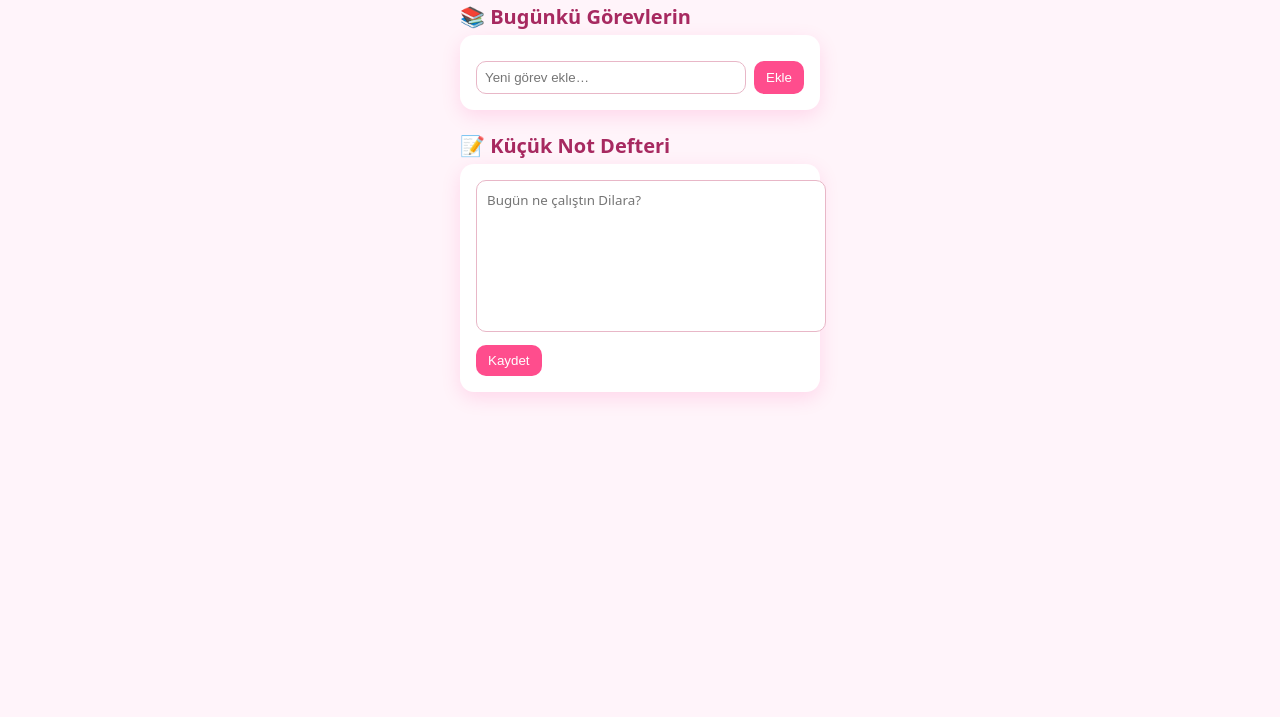
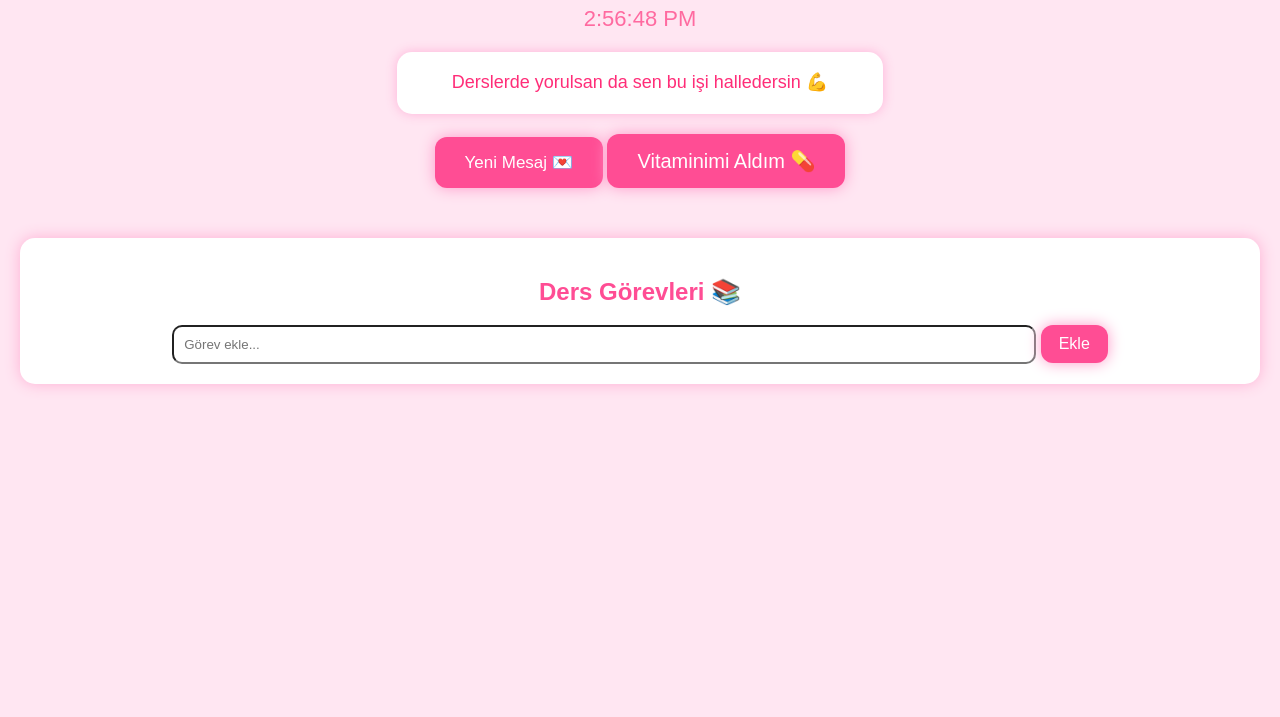
Before and after one commit to Gnyfrt/gnyfrt.github.io, a plain HTML site: page index.html in a window 1280 px wide. Shown: the part 83-800 px from the top of the page. Drawn offline with Linux system fonts and the light colour scheme.

Commit message:
Update index.html

```diff
--- a/index.html
+++ b/index.html
@@ -1,200 +1,212 @@
-<!doctype html>
+<!DOCTYPE html>
 <html lang="tr">
 <head>
-<meta charset="utf-8">
-<meta name="viewport" content="width=device-width,initial-scale=1">
-<title>Dilara'nın Mini Çalışma Alanı 💗</title>
-
+<meta charset="UTF-8" />
+<title>Dilara İçin 💗</title>
 <style>
-  body{
-    margin:0;
-    font-family:system-ui;
-    background:#fff4fa;
-    display:flex;
-    justify-content:center;
-    padding:30px;
+    body {
+        font-family: 'Arial', sans-serif;
+        margin: 0;
+        background: #ffe6f2;
+        color: #444;
+        text-align: center;
+        padding: 20px;
     }
 
-  .container{
-    width:360px;
+    h1 {
+        margin-top: 10px;
+        font-size: 32px;
+        color: #ff3d8b;
+        text-shadow: 0 0 10px #ffb3d9;
     }
 
-  .clock{
-    text-align:center;
-    font-size:26px;
-    font-weight:700;
-    margin-bottom:20px;
-    color:#c03675;
-    text-shadow:0 0 8px rgba(255,100,160,.3);
+    #clock {
+        font-size: 22px;
+        margin-bottom: 15px;
+        color: #ff6aa0;
     }
 
-  h2{
-    margin:10px 0 5px;
-    color:#a72960;
-    font-size:20px;
+    button {
+        background: #ff4d94;
+        border: none;
+        padding: 15px 30px;
+        color: white;
+        font-size: 20px;
+        border-radius: 12px;
+        cursor: pointer;
+        box-shadow: 0 0 15px #ff9ac9;
+        transition: 0.2s;
     }
 
-  /* task list */
-  .taskbox{
-    background:white;
-    padding:16px;
-    border-radius:14px;
-    box-shadow:0 6px 20px rgba(255,0,120,.12);
-    margin-bottom:22px;
+    button:hover {
+        transform: scale(1.05);
     }
 
-  .task-item{
-    display:flex;
-    align-items:center;
-    margin:6px 0;
+    /* Heart animation */
+    .heart {
+        position: fixed;
+        top: 50%;
+        left: 50%;
+        font-size: 40px;
+        color: #ff2d78;
+        animation: pop 1.2s ease-out forwards;
+        white-space: nowrap;
     }
 
-  .task-item input{
-    width:17px;height:17px;cursor:pointer;
+    @keyframes pop {
+        0% { transform: translate(-50%, -50%) scale(0.2); opacity: 1; }
+        70% { transform: translate(-50%, -200%) scale(1.5); opacity: 1; }
+        100% { opacity: 0; transform: translate(-50%, -300%) scale(0.5); }
     }
 
-  .task-item span{
-    margin-left:10px;
-    font-size:15px;
+    /* Task area */
+    #taskContainer {
+        margin-top: 30px;
+        background: white;
+        padding: 20px;
+        border-radius: 15px;
+        box-shadow: 0 0 15px #ffb0d4;
     }
 
-  .task-item.done span{
-    text-decoration:line-through;
-    color:#777;
+    #taskContainer h2 {
+        color: #ff4d94;
     }
 
-  .addbox{
-    display:flex;
-    margin-top:10px;
-  }
-  .addbox input{
-    flex:1;
-    padding:8px;
-    border-radius:10px;
-    border:1px solid #e8b7c7;
-  }
-  .addbox button{
-    margin-left:8px;
-    background:#ff4d8d;
-    color:white;
-    border:0;
-    padding:8px 12px;
-    border-radius:10px;
-    cursor:pointer;
+    .task {
+        display: flex;
+        justify-content: space-between;
+        background: #ffe6f7;
+        padding: 10px;
+        margin: 6px 0;
+        border-radius: 8px;
     }
 
-  /* notepad */
-  .note{
-    background:white;
-    padding:16px;
-    border-radius:14px;
-    box-shadow:0 6px 20px rgba(255,0,120,.12);
+    .delBtn {
+        background: #ff2e63;
+        border: none;
+        color: white;
+        padding: 6px 12px;
+        border-radius: 6px;
+        cursor: pointer;
     }
-  .note textarea{
-    width:100%;
-    height:130px;
-    border-radius:10px;
-    border:1px solid #e8b7c7;
-    padding:10px;
-    resize:none;
-    font-family:inherit;
-  }
-  .note button{
-    margin-top:8px;
-    background:#ff4d8d;
-    border:0;
-    padding:8px 12px;
-    color:white;
-    border-radius:10px;
-    cursor:pointer;
+
+    /* Günün mesajı kutusu */
+    #dailyMsgBox {
+        background: white;
+        padding: 18px;
+        border-radius: 15px;
+        margin: 20px auto;
+        width: 90%;
+        max-width: 450px;
+        font-size: 18px;
+        box-shadow: 0 0 12px #ffb3d9;
+        color: #ff2d78;
+        line-height: 1.4;
     }
 </style>
+</head>
 
-</head>
 <body>
 
-<div class="container">
+<h1>Dilara Uygur 💗</h1>
+<div id="clock"></div>
 
-  <!-- SAAT -->
-  <div class="clock" id="clock">00:00</div>
+<!-- Günün mesajı -->
+<div id="dailyMsgBox">Yükleniyor...</div>
+<button onclick="newMessage()" style="margin-bottom:20px; font-size:17px;">Yeni Mesaj 💌</button>
 
-  <!-- TASKLAR -->
-  <h2>📚 Bugünkü Görevlerin</h2>
-  <div class="taskbox">
+<button onclick="vitamin()">Vitaminimi Aldım 💊</button>
+
+<div id="taskContainer">
+    <h2>Ders Görevleri 📚</h2>
+    <input type="text" id="taskInput" placeholder="Görev ekle..." style="padding:10px; width:70%; border-radius:10px;">
+    <button onclick="addTask()" style="padding:10px 18px; font-size:16px;">Ekle</button>
     <div id="tasks"></div>
-
-    <div class="addbox">
-      <input id="newTask" placeholder="Yeni görev ekle…">
-      <button onclick="addTask()">Ekle</button>
-    </div>
 </div>
 
-  <!-- NOTEPAD -->
-  <h2>📝 Küçük Not Defteri</h2>
-  <div class="note">
-    <textarea id="notepad" placeholder="Bugün ne çalıştın Dilara?"></textarea>
-    <button onclick="saveNote()">Kaydet</button>
-  </div>
-
-</div>
-
-
 <script>
-  /* SAAT ÇALIŞIYOR */
+// Saat
 function updateClock(){
     const now = new Date();
-    let h = now.getHours().toString().padStart(2,"0");
-    let m = now.getMinutes().toString().padStart(2,"0");
-    document.getElementById("clock").textContent = `${h}:${m}`;
+    document.getElementById("clock").innerText = now.toLocaleTimeString();
 }
-  setInterval(updateClock,1000); updateClock();
+setInterval(updateClock, 1000);
+updateClock();
 
+// Günün mesajları
+const messages = [
+    "Bugün çok güzelsin, haberin olsun 😍",
+    "Seninle konuşmak bile günü güzelleştiriyor 💗",
+    "Küçük adımlar da ilerlemedir, aferin sana 🧠✨",
+    "Her zaman yanındayım, unutma 💞",
+    "Derslerde yorulsan da sen bu işi halledersin 💪",
+    "Sen gülünce vallahi dünyanın aydınlık seviyesi artıyor 😌",
+    "Kendine nazik ol bugün, olur mu? 🌸",
+    "İyi ki varsın Dilara, çok ciddiyim 💖",
+    "Bu mesaj random ama sevgim random değil 😎💗",
+    "Ne yaparsan yap çok tatlısın, canım sevgilim 💕"
+];
 
-  /* TASKS */
-  let tasks = JSON.parse(localStorage.getItem("dilaraTasks") || "[]");
-  const tasksEl = document.getElementById("tasks");
+// Sayfa açılınca rastgele mesaj
+function loadDailyMessage() {
+    const msg = messages[Math.floor(Math.random() * messages.length)];
+    document.getElementById("dailyMsgBox").innerText = msg;
+}
 
-  function renderTasks(){
-    tasksEl.innerHTML = "";
-    tasks.forEach((t,i)=>{
-      const row = document.createElement("div");
-      row.className = "task-item" + (t.done?" done":"");
+// Buton ile yeni mesaj
+function newMessage() {
+    let box = document.getElementById("dailyMsgBox");
+    box.style.opacity = 0;
+    setTimeout(() => {
+        box.innerText = messages[Math.floor(Math.random() * messages.length)];
+        box.style.opacity = 1;
+    }, 200);
+}
 
-      row.innerHTML = `
-        <input type="checkbox" ${t.done?"checked":""} onclick="toggleTask(${i})">
-        <span>${t.text}</span>
+loadDailyMessage();
+
+// Vitamin animasyonu
+function vitamin() {
+    let heart = document.createElement("div");
+    heart.className = "heart";
+    heart.innerHTML = "❤️ Seni çok seviyorum Dilaraaa ❤️";
+    document.body.appendChild(heart);
+    setTimeout(() => heart.remove(), 1500);
+    alert("Aşko vitaminini aldığın için teşekkür ederiiim 💖");
+}
+
+// TASK SYSTEM
+let tasks = JSON.parse(localStorage.getItem("tasksDilara")) || [];
+
+function renderTasks() {
+    let taskDiv = document.getElementById("tasks");
+    taskDiv.innerHTML = "";
+    tasks.forEach((t, i) => {
+        taskDiv.innerHTML += `
+            <div class="task">
+                <span>${t}</span>
+                <button class="delBtn" onclick="delTask(${i})">Sil</button>
+            </div>
         `;
-
-      tasksEl.appendChild(row);
     });
 }
 
-  function addTask(){
-    let text = document.getElementById("newTask").value.trim();
-    if(!text) return;
-
-    tasks.push({text, done:false});
-    document.getElementById("newTask").value = "";
-    localStorage.setItem("dilaraTasks", JSON.stringify(tasks));
+function addTask() {
+    let val = document.getElementById("taskInput").value;
+    if(val.trim() === "") return;
+    tasks.push(val);
+    localStorage.setItem("tasksDilara", JSON.stringify(tasks));
+    document.getElementById("taskInput").value = "";
     renderTasks();
 }
 
-  function toggleTask(i){
-    tasks[i].done = !tasks[i].done;
-    localStorage.setItem("dilaraTasks", JSON.stringify(tasks));
+function delTask(i) {
+    tasks.splice(i, 1);
+    localStorage.setItem("tasksDilara", JSON.stringify(tasks));
     renderTasks();
 }
 
 renderTasks();
-
-
-  /* NOTEPAD */
-  const note = document.getElementById("notepad");
-  note.value = localStorage.getItem("dilaraNote") || "";
-
-  function saveNote(){
-    localStorage.setItem("dilaraNote", note.value);
-  }
 </script>
 
 </body>
```
Lines whose indentation alone changed are shown as unchanged.
